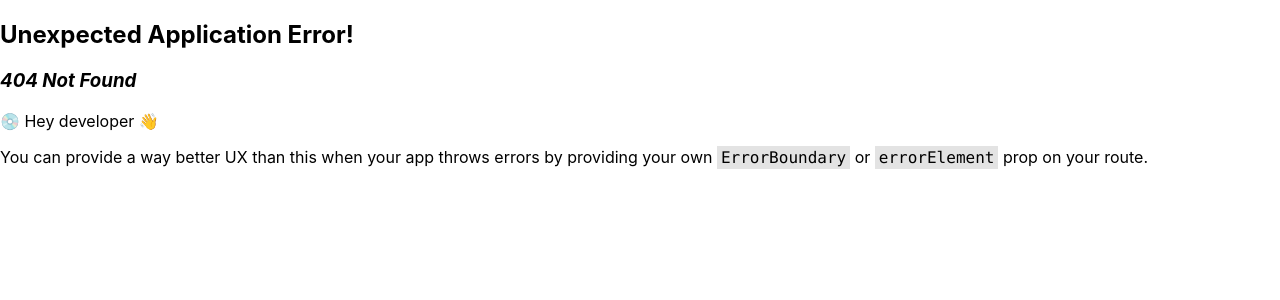
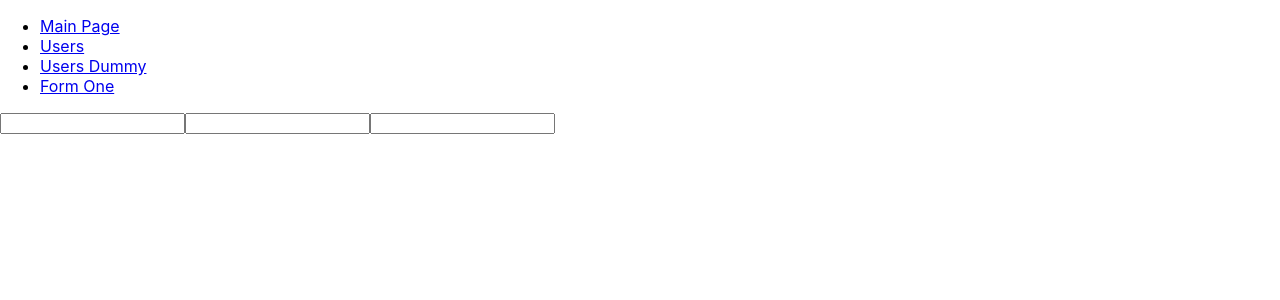
Before and after one commit to Olegogonovskyi/js_2024_ogonowskyi, a React (Create React App) app: page /formone in a window 1280 px wide. Before the commit this address had no page. Shown: the top 300 px of the page. Built offline with nearby package versions, Linux system fonts and the light colour scheme.

Commit message:
train-route-nav: 1. Make all JSON comp: done 2.Make all Dummy comp: done 3. Make routing and nav: done 4. forms validation in proc

```diff
--- a/package.json
+++ b/package.json
@@ -20,7 +20,10 @@
     "sort": "^0.0.3",
     "typescript": "^4.9.5",
     "web-vitals": "^2.1.4",
-    "axios": "^1.6.8"
+    "axios": "^1.6.8",
+    "joi": "^17.13.1",
+    "@hookform/resolvers": "^3.3.4",
+    "react-hook-form": "^7.51.4"
   },
   "scripts": {
     "start": "react-scripts start",
--- /dev/null
+++ b/src/Pages/formOnePage.tsx
@@ -0,0 +1,12 @@
+import React, {FC} from 'react';
+import FormOneComponent from "../components/Form components/FormOneComponent";
+
+const FormOnePage: FC = () => {
+    return (
+        <div>
+            <FormOneComponent/>
+        </div>
+    );
+};
+
+export default FormOnePage;
--- a/src/Pages/mainLayout.tsx
+++ b/src/Pages/mainLayout.tsx
@@ -8,6 +8,7 @@ const MainLayout:FC = () => {
                 <li><NavLink to={'/'}>Main Page</NavLink></li>
                 <li><NavLink to={'/users'}>Users</NavLink></li>
                 <li><NavLink to={'/dummy-users'}>Users Dummy</NavLink></li>
+                <li><NavLink to={'/formone'}>Form One</NavLink></li>
 
             </ul>
 
--- /dev/null
+++ b/src/components/Form components/FormOneComponent.tsx
@@ -0,0 +1,22 @@
+import React from 'react';
+import {useForm} from "react-hook-form";
+
+const FormOneComponent = () => {
+    const {
+        register,
+        handleSubmit,
+        formState: {isValid, errors}} = useForm({mode:"all", })
+
+
+    return (
+        <div>
+            <form >
+                <input type="text" {...register('username')}/>
+                <input type="text" {...register('email')}/>
+                <input type="number" {...register('age')}/>
+            </form>
+        </div>
+    );
+};
+
+export default FormOneComponent;
--- a/src/index.tsx
+++ b/src/index.tsx
@@ -8,6 +8,7 @@ import UserDetailPage from "./Pages/UserDetailPage";
 import UsersPage from "./Pages/UsersPage";
 import UsersDummyPage from "./Pages/UsersDummy Page";
 import UserDummyDetailPage from "./Pages/UserDummyDetailPage";
+import FormOnePage from "./Pages/formOnePage";
 
 const root = ReactDOM.createRoot(
     document.getElementById('root') as HTMLElement
@@ -35,6 +36,10 @@ const routes = createBrowserRouter([
                 path: '/dummy-users/:id',
                 element: <UserDummyDetailPage/>
 
+            },
+            {
+                path:'/formone',
+                element: <FormOnePage/>
             }
         ]
     }
```
Also changed, not shown: 1 other file (tests, documents, lock files or other folders).
